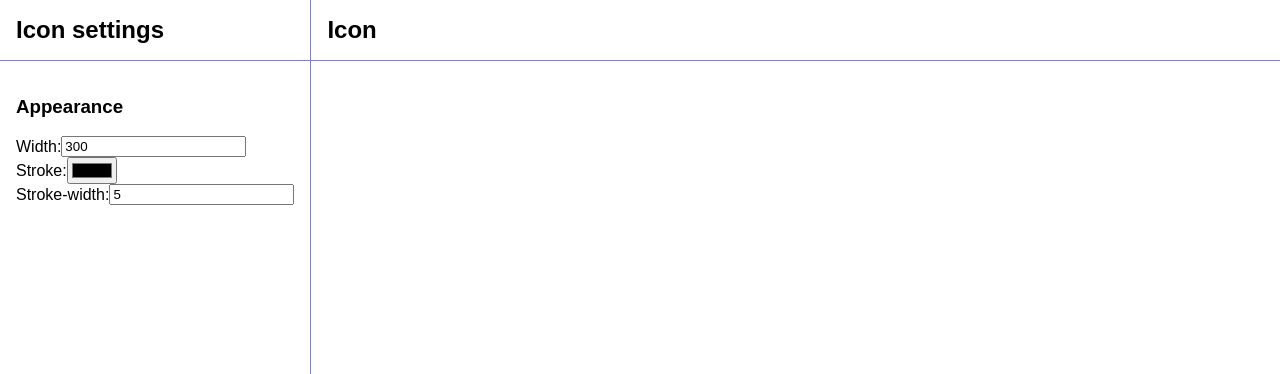
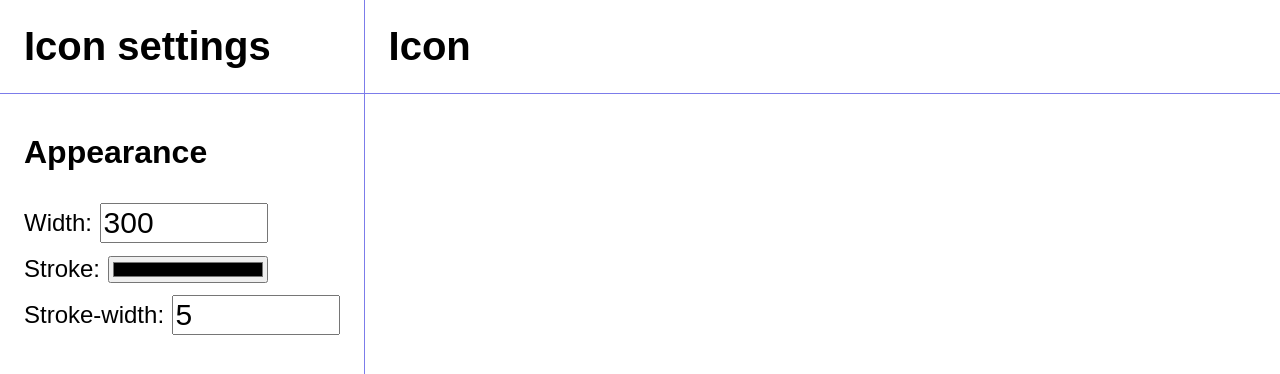
Before and after one commit to Masynchin/logos, a website built with webpack: page editor/index.html in a window 1280 px wide. Shown: the top 374 px of the page. Built offline with nearby package versions, Linux system fonts and the light colour scheme; what @svgdotjs/svg.js would draw is missing.

Commit message:
Improve editor style

```diff
--- a/editor/index.css
+++ b/editor/index.css
@@ -13,44 +13,60 @@ body {
   grid-template-rows: auto 1fr;
 }
 
+body h2 {
+  font-size: 2.5em;
+  margin: 0;
+  padding: 1.5rem;
+}
+
 body h2#aside-title {
   grid-area: aside-title;
   border-right: #7c7cea 1px solid;
   border-bottom: #7c7cea 1px solid;
-  margin: 0;
-  padding: 1rem;
 }
 
 body aside {
   grid-area: aside;
 
   border-right: #7c7cea 1px solid;
-  padding: 1rem;
+  padding: 0.5rem 1.5rem;
 
   display: flex;
   flex-direction: column;
 }
 
-body aside ul {
+body aside section h3 {
+  font-size: 2em;
+}
+
+body aside section ul {
   padding-left: 0;
   list-style: none;
+  display: flex;
+  flex-direction: column;
+  gap: 0.75rem;
 }
 
-body aside ul li label {
+body aside section ul li label {
   display: flex;
   align-items: center;
+  font-size: 1.5em;
+}
+
+body aside section ul li label input {
+  margin-left: 0.25em;
+  font-size: 1.25em;
+  width: 10rem;
 }
 
 body h2#main-title {
   grid-area: main-title;
   border-bottom: #7c7cea 1px solid;
-  margin: 0;
-  padding: 1rem;
 }
 
 body main {
   grid-area: main;
-  padding: 1rem;
+  padding: 1.5rem;
 }
 
 body main svg {
```
